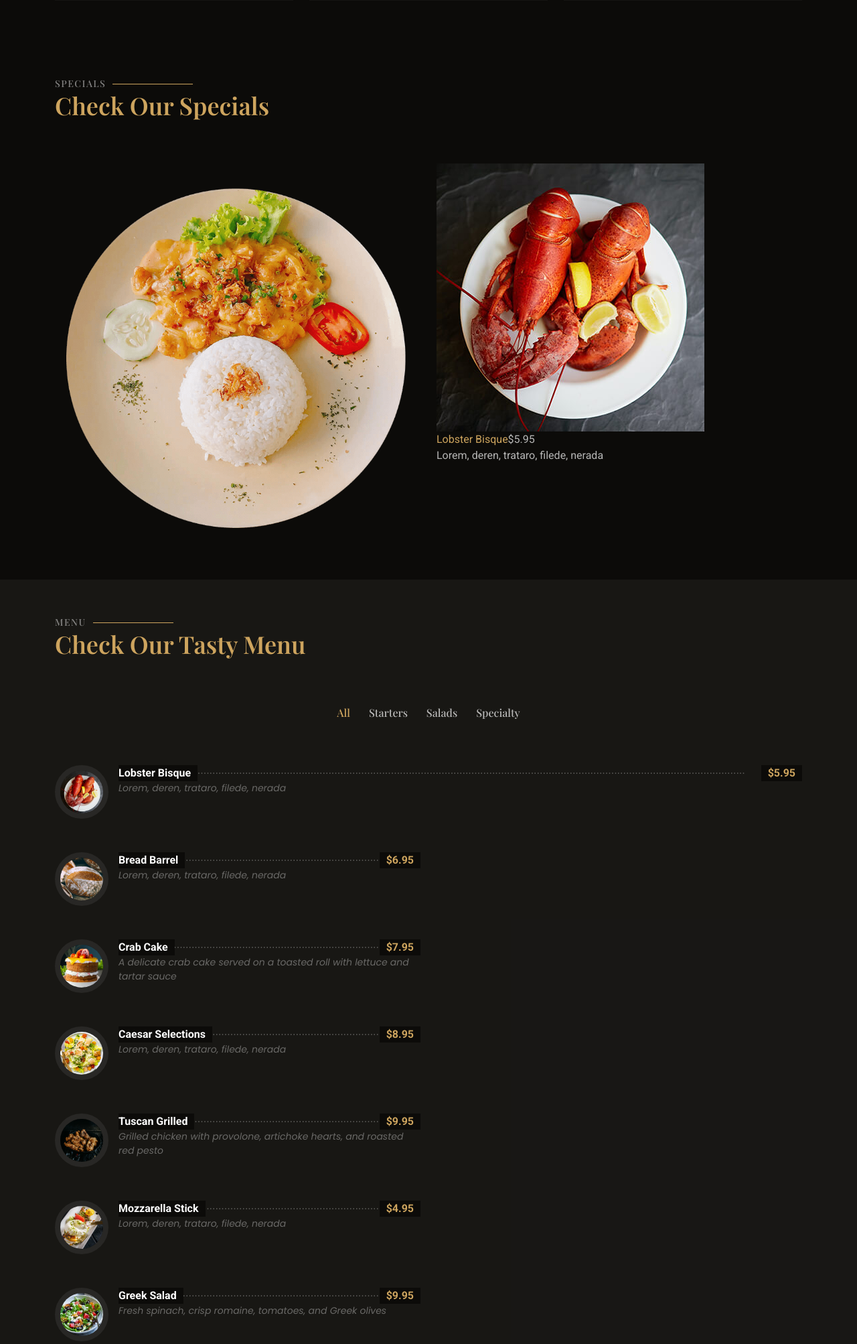
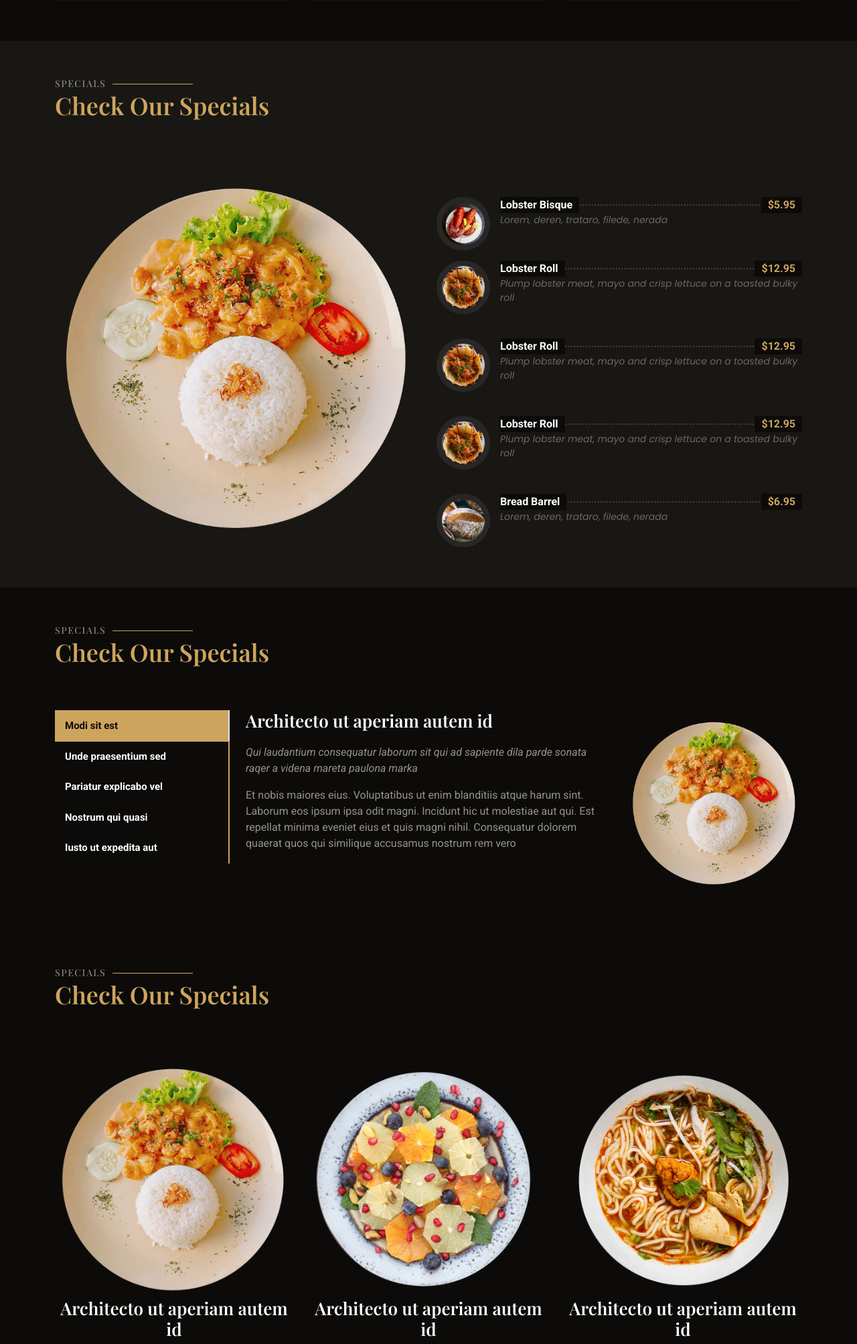
Before and after one commit to mercyogalo/Personal-work, a Django app: page / in a window 1280 px wide. Shown: the part 2185-4191 px from the top of the page at 67% size. Run offline with Django 4.2, Linux system fonts and the light colour scheme; some libraries are stand-ins or nearby versions; some web fonts are replaced.

Commit message:
updated the specials section
changed the design and alignment of the images and text

```diff
--- a/restaurant/restaurantfeature/templates/index.html
+++ b/restaurant/restaurantfeature/templates/index.html
@@ -230,7 +230,7 @@
 
 
   <!-- Specials Section -->
-  <section id="menu" class="menu-section">
+  <section id="menu" class="menu section">
 
     <!-- Section Title -->
     <div class="container section-title" data-aos="fade-up">
@@ -258,57 +258,41 @@
             </div>
           </div><!-- Menu Item -->
 
-   </div>
 
-        </div>
-      </div>
-
-    </div>
-
-  </section><!-- /Specials Section -->
-
-
-
-
-
-
-    <!-- Menu Section -->
-    <section id="menu" class="menu section">
-
-      <!-- Section Title -->
-      <div class="container section-title" data-aos="fade-up">
-        <h2>Menu</h2>
-        <p>Check Our Tasty Menu</p>
-      </div><!-- End Section Title -->
-
-      <div class="container isotope-layout" data-default-filter="*" data-layout="masonry" data-sort="original-order">
-
-        <div class="row" data-aos="fade-up" data-aos-delay="100">
-          <div class="col-lg-12 d-flex justify-content-center">
-            <ul class="menu-filters isotope-filters">
-              <li data-filter="*" class="filter-active">All</li>
-              <li data-filter=".filter-starters">Starters</li>
-              <li data-filter=".filter-salads">Salads</li>
-              <li data-filter=".filter-specialty">Specialty</li>
-            </ul>
-          </div>
-        </div><!-- Menu Filters -->
-
-        <div class="row isotope-container" data-aos="fade-up" data-aos-delay="200">
-
-
-          <div class=" menu-item isotope-item filter-starters">
-            <img src="{% static 'assets/img/menu/lobster-bisque.jpg' %}" class="menu-img" alt="">
+          <div class="menu-item  ">
+            <img src="{% static 'assets/img/menu/lobster-roll.jpg' %}" class="menu-img" alt="">
             <div class="menu-content">
-              <a href="#">Lobster Bisque</a><span>$5.95</span>
+              <a href="#">Lobster Roll</a><span>$12.95</span>
             </div>
             <div class="menu-ingredients">
-              Lorem, deren, trataro, filede, nerada
+              Plump lobster meat, mayo and crisp lettuce on a toasted bulky roll
             </div>
           </div><!-- Menu Item -->
 
 
-          <div class="col-lg-6 menu-item isotope-item filter-specialty">
+          <div class="menu-item ">
+            <img src="{% static 'assets/img/menu/lobster-roll.jpg' %}" class="menu-img" alt="">
+            <div class="menu-content">
+              <a href="#">Lobster Roll</a><span>$12.95</span>
+            </div>
+            <div class="menu-ingredients">
+              Plump lobster meat, mayo and crisp lettuce on a toasted bulky roll
+            </div>
+          </div><!-- Menu Item -->
+
+
+          <div class="menu-item ">
+            <img src="{% static 'assets/img/menu/lobster-roll.jpg' %}" class="menu-img" alt="">
+            <div class="menu-content">
+              <a href="#">Lobster Roll</a><span>$12.95</span>
+            </div>
+            <div class="menu-ingredients">
+              Plump lobster meat, mayo and crisp lettuce on a toasted bulky roll
+            </div>
+          </div><!-- Menu Item -->
+
+
+          <div class="menu-item ">
             <img src="{% static 'assets/img/menu/bread-barrel.jpg' %}" class="menu-img" alt="">
             <div class="menu-content">
               <a href="#">Bread Barrel</a><span>$6.95</span>
@@ -318,84 +302,14 @@
             </div>
           </div><!-- Menu Item -->
 
-          <div class="col-lg-6 menu-item isotope-item filter-starters">
-            <img src="{% static 'assets/img/menu/cake.jpg' %}" class="menu-img" alt="">
-            <div class="menu-content">
-              <a href="#">Crab Cake</a><span>$7.95</span>
-            </div>
-            <div class="menu-ingredients">
-              A delicate crab cake served on a toasted roll with lettuce and tartar sauce
-            </div>
-          </div><!-- Menu Item -->
+   </div>
 
-          <div class="col-lg-6 menu-item isotope-item filter-salads">
-            <img src="{% static 'assets/img/menu/caesar.jpg' %}" class="menu-img" alt="">
-            <div class="menu-content">
-              <a href="#">Caesar Selections</a><span>$8.95</span>
-            </div>
-            <div class="menu-ingredients">
-              Lorem, deren, trataro, filede, nerada
-            </div>
-          </div><!-- Menu Item -->
-
-          <div class="col-lg-6 menu-item isotope-item filter-specialty">
-            <img src="{% static 'assets/img/menu/tuscan-grilled.jpg' %}" class="menu-img" alt="">
-            <div class="menu-content">
-              <a href="#">Tuscan Grilled</a><span>$9.95</span>
-            </div>
-            <div class="menu-ingredients">
-              Grilled chicken with provolone, artichoke hearts, and roasted red pesto
-            </div>
-          </div><!-- Menu Item -->
-
-          <div class="col-lg-6 menu-item isotope-item filter-starters">
-            <img src="{% static 'assets/img/menu/mozzarella.jpg' %}" class="menu-img" alt="">
-            <div class="menu-content">
-              <a href="#">Mozzarella Stick</a><span>$4.95</span>
-            </div>
-            <div class="menu-ingredients">
-              Lorem, deren, trataro, filede, nerada
-            </div>
-          </div><!-- Menu Item -->
-
-          <div class="col-lg-6 menu-item isotope-item filter-salads">
-            <img src="{% static 'assets/img/menu/greek-salad.jpg' %}" class="menu-img" alt="">
-            <div class="menu-content">
-              <a href="#">Greek Salad</a><span>$9.95</span>
-            </div>
-            <div class="menu-ingredients">
-              Fresh spinach, crisp romaine, tomatoes, and Greek olives
-            </div>
-          </div><!-- Menu Item -->
-
-          <div class="col-lg-6 menu-item isotope-item filter-salads">
-            <img src="{% static 'assets/img/menu/spinach-salad.jpg' %}" class="menu-img" alt="">
-            <div class="menu-content">
-              <a href="#">Spinach Salad</a><span>$9.95</span>
-            </div>
-            <div class="menu-ingredients">
-              Fresh spinach with mushrooms, hard boiled egg, and warm bacon vinaigrette
-            </div>
-          </div><!-- Menu Item -->
-
-          <div class="col-lg-6 menu-item isotope-item filter-specialty">
-            <img src="{% static 'assets/img/menu/lobster-roll.jpg' %}" class="menu-img" alt="">
-            <div class="menu-content">
-              <a href="#">Lobster Roll</a><span>$12.95</span>
-            </div>
-            <div class="menu-ingredients">
-              Plump lobster meat, mayo and crisp lettuce on a toasted bulky roll
-            </div>
-          </div><!-- Menu Item -->
-
-        </div><!-- Menu Container -->
-
+        </div>
       </div>
 
-    </section><!-- /Menu Section -->
+    </div>
 
-
-
+  </section><!-- /Specials Section -->
 
 
 
```
